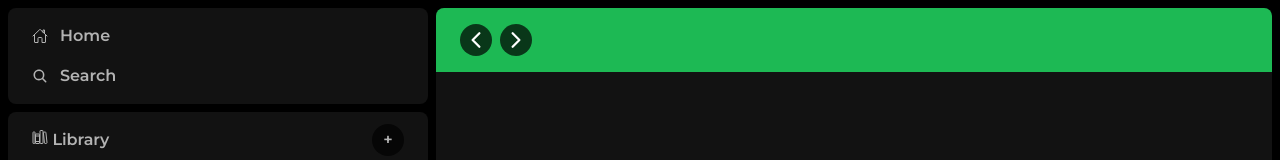
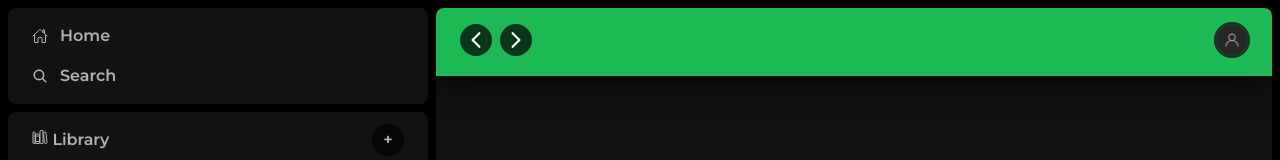
Before and after one commit to hamrouni-wajdi/spotify-clone, a React (Create React App) app in the folder client/: page / in a window 1280 px wide. Shown: the top 160 px of the page. Built offline with nearby package versions, Linux system fonts and the light colour scheme.

Commit message:
🎨 Add profile pic to main nav

```diff
--- a/client/src/app/App.jsx
+++ b/client/src/app/App.jsx
@@ -1,4 +1,5 @@
 import "./App.scss";
+import userImg from "./../img/user.png";
 
 import { IoChevronBackOutline, IoChevronForwardOutline } from "react-icons/io5";
 
@@ -14,6 +15,9 @@ const App = (props) => {
             <IoChevronForwardOutline />
           </div>
         </div>
+        <div className="app-nav__profile">
+          <img src={userImg} alt="" className="app-nav__profile--img" />
+        </div>
       </div>
     </div>
   );
--- a/client/src/app/App.scss
+++ b/client/src/app/App.scss
@@ -10,6 +10,9 @@
   &-nav {
     padding: 16px 24px;
     background-color: #1db954;
+    box-shadow: 0 0 36px #000000;
+    display: flex;
+    justify-content: space-between;
 
     &__history {
       display: flex;
@@ -28,5 +31,13 @@
         cursor: pointer;
       }
     }
+
+    &__profile {
+      &--img {
+        height: 32px;
+        border-radius: 50%;
+        box-shadow: 0 0 0 2px #000000b3;
+      }
+    }
   }
 }
```
Also changed, not shown: client/src/img/user.png (added).
